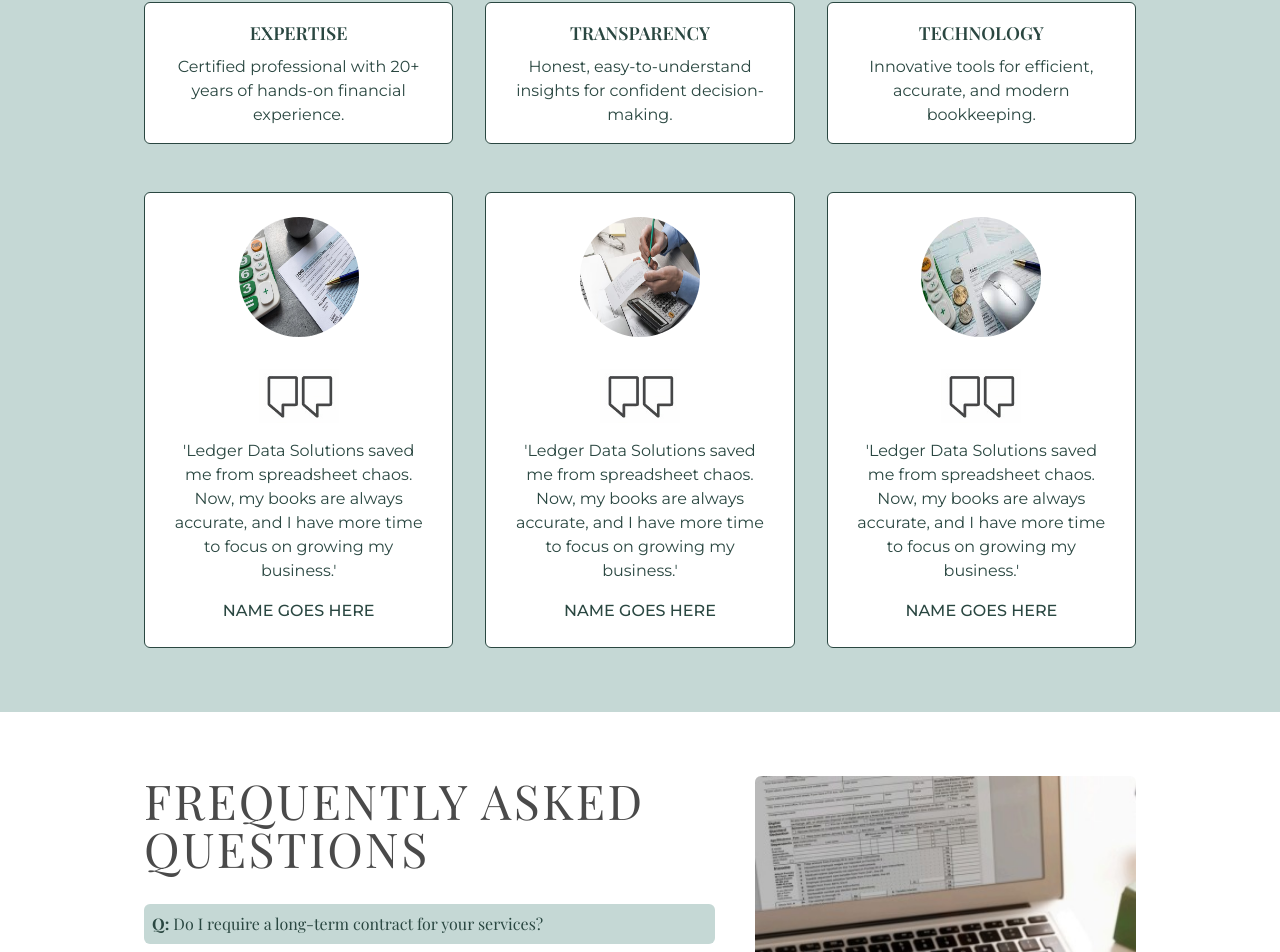
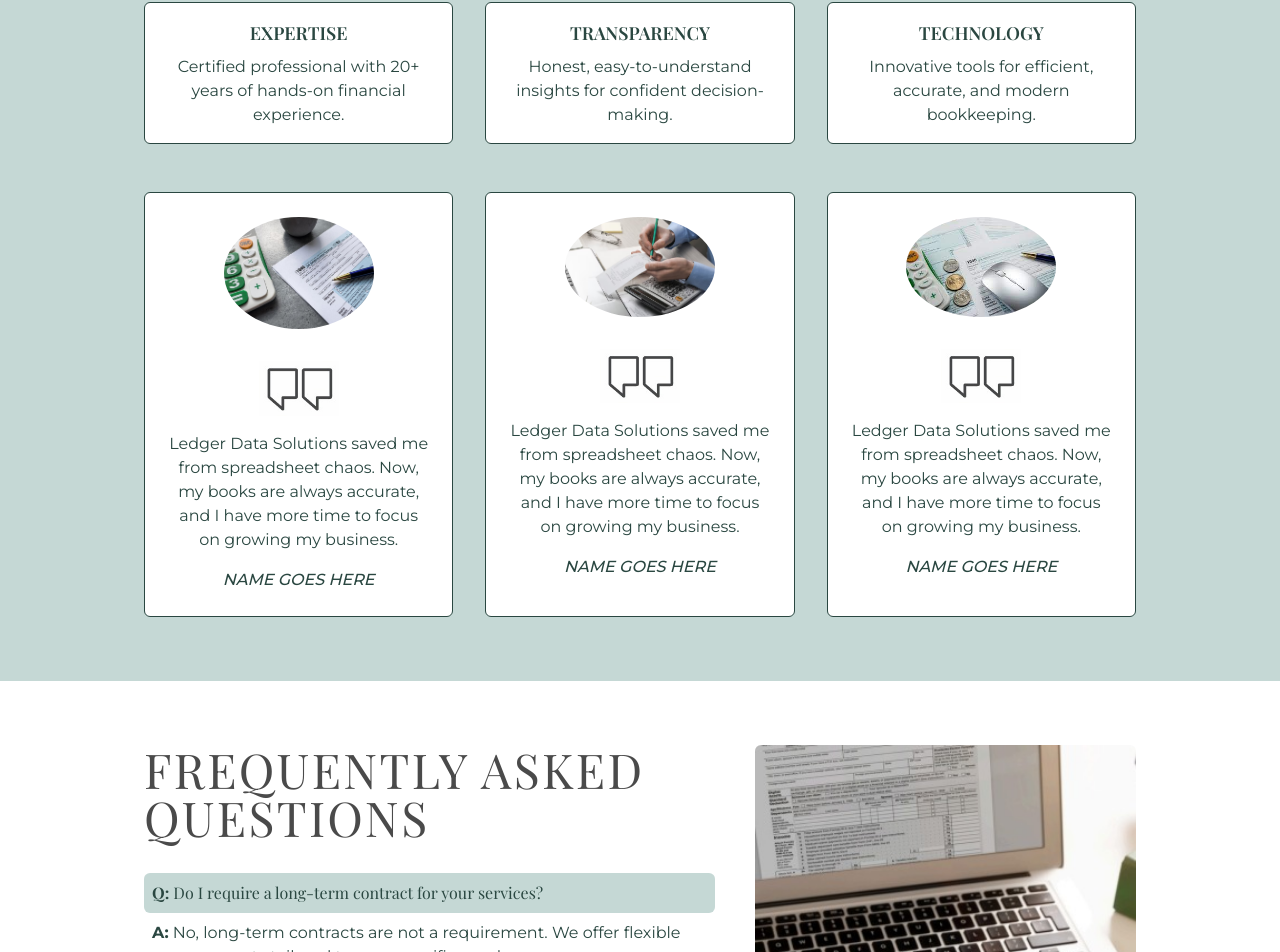
Before and after one commit to deepakvishwakarma-hh/book-keeping, a Next.js app: page / in a window 1280 px wide. Shown: the part 3443-4395 px from the top of the page. Built offline with nearby package versions, Linux system fonts and the light colour scheme; a web font is replaced by a local one.

Commit message:
feat: update ReviewCard component for improved accessibility and layout

```diff
--- a/src/component/review-card.tsx
+++ b/src/component/review-card.tsx
@@ -1,3 +1,5 @@
+"use client";
+
 import Image from "next/image";
 
 interface ReviewCardProps {
@@ -8,25 +10,15 @@
 
 const ReviewCard = ({ comment, image, name }: ReviewCardProps) => {
   return (
-    <div className="bg-white rounded-md p-6 border border-[#2a4741]">
-      {/* <div className="h-24 w-24 rounded-full bg-[#2a4741] mx-auto mb-4 overflow-hidden">
+    <article className="bg-white rounded-md p-6 border border-[#2a4741]">
+      <div className="flex items-center justify-center">
         <Image
-          src={image}
-          alt="Testimonial"
-          width={100}
-          height={100}
-          className="object-cover"
-        />
-      </div> */}
-
-      <div className="flex items-center justify-center">
-        <img
-          src={image}
-          alt="Testimonial"
+          src={image || "/placeholder.svg"}
+          alt={`Photo of ${name}`}
+          width={150}
+          height={150}
           style={{
-            width: "120px",
-            height: "120px",
-            backgroundSize: "cover",
+            objectFit: "cover",
             borderRadius: "50%",
             marginBottom: "2rem",
           }}
@@ -36,19 +28,22 @@
       <div className="flex justify-center mb-4">
         <Image
           src="/comment.jpg"
-          alt="Testimonial"
+          alt=""
           width={80}
           height={80}
           className="object-cover"
+          aria-hidden="true"
         />
       </div>
-      <p className="text-[#2a4741] text-center mb-4">
-        {"'"}
+
+      <blockquote className="text-[#2a4741] text-center mb-4">
         {comment}
-        {"'"}
-      </p>
-      <p className="text-center font-medium text-[#2a4741]">{name}</p>
-    </div>
+      </blockquote>
+
+      <cite className="block text-center font-medium text-[#2a4741]">
+        {name}
+      </cite>
+    </article>
   );
 };
 
```
